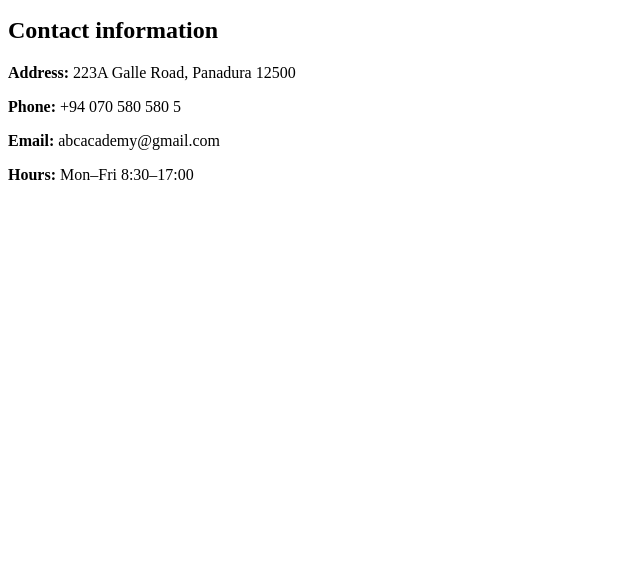
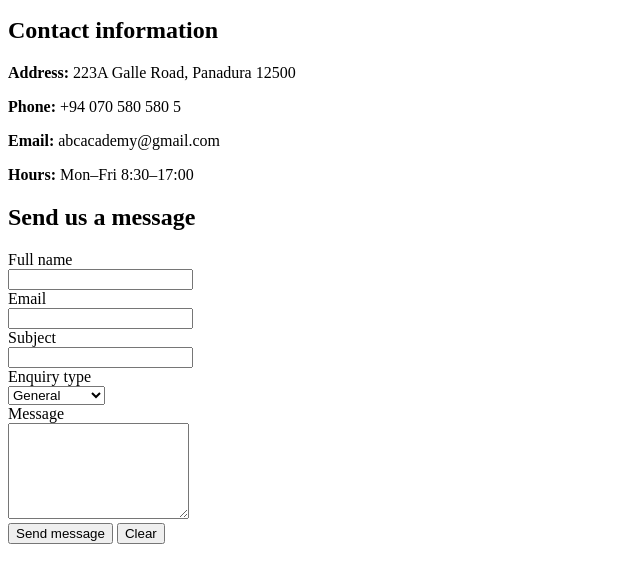
Before and after one commit to sakunathejan/group-project-01, a plain HTML site: page contact.html in a window 1280 px wide. Shown: the part 101-684 px from the top of the page, without its empty margins (0-640 px from the left). Drawn offline with Linux system fonts and the light colour scheme.

Commit message:
Contact - Send Message section

```diff
--- a/contact.html
+++ b/contact.html
@@ -21,6 +21,46 @@
         <p><strong>Email:</strong> <a>abcacademy@gmail.com</a></p>
         <p><strong>Hours:</strong> Mon–Fri 8:30–17:00</p>
     </section>
+
+    <section aria-labelledby="send-message">
+				<h2 id="send-message">Send us a message</h2>
+				<form action="#" method="post">
+					<div>
+						<label for="name">Full name</label><br>
+						<input type="text" id="name" name="name" required>
+					</div>
+
+					<div>
+						<label for="email">Email</label><br>
+						<input type="email" id="email" name="email" required>
+					</div>
+
+					<div>
+						<label for="subject">Subject</label><br>
+						<input type="text" id="subject" name="subject" required>
+					</div>
+
+					<div>
+						<label for="type">Enquiry type</label><br>
+						<select id="type" name="type">
+							<option value="general">General</option>
+							<option value="admissions">Admissions</option>
+							<option value="courses">Courses</option>
+							<option value="partnerships">Partnerships</option>
+						</select>
+					</div>
+
+					<div>
+						<label for="message">Message</label><br>
+						<textarea id="message" name="message" rows="6" required></textarea>
+					</div>
+
+					<div>
+						<button type="submit">Send message</button>
+						<button type="reset">Clear</button>
+					</div>
+				</form>
+			</section>
 </body>
 
 </html>
```
